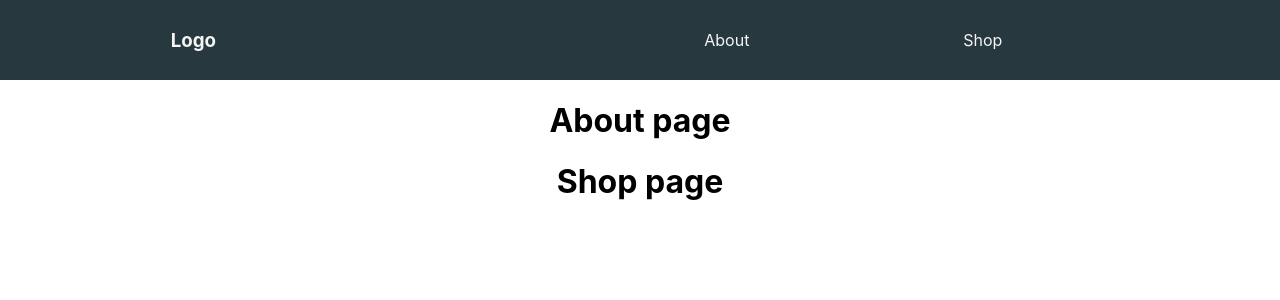
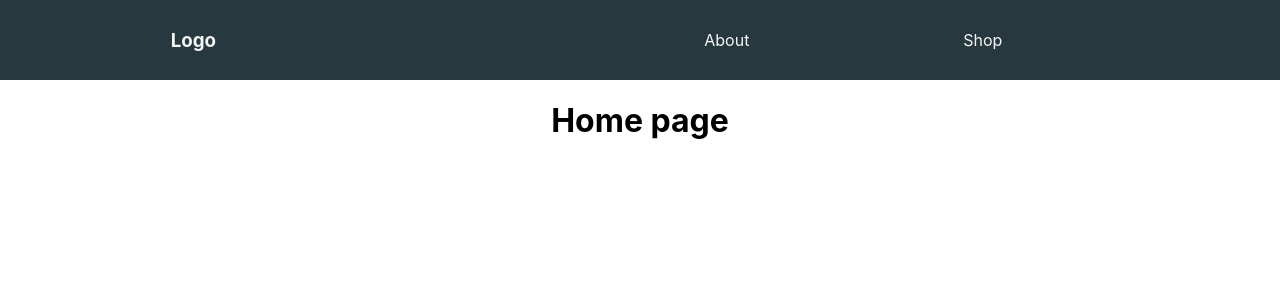
Before and after one commit to DiamondDigger/react-router-tutorial, a React (Create React App) app: page / in a window 1280 px wide. Shown: the top 300 px of the page. Built offline with nearby package versions, Linux system fonts and the light colour scheme.

Commit message:
introduced BrowserRouter, Route and Switch

```diff
--- a/src/components/App.js
+++ b/src/components/App.js
@@ -3,15 +3,27 @@
 import Nav from './Nav';
 import About from './About';
 import Shop from './Shop';
+import { BrowserRouter as Router, Switch, Route } from 'react-router-dom';
 
 function App() {
   return (
-    <div className="App">
-      <Nav/>
-      <About/>
-      <Shop/>
-    </div>
+    <Router>
+      <div className="App">
+        <Nav/>
+        <Switch>
+          <Route path='/' exact component={Home} />
+          <Route path='/about' component={About} />
+          <Route path='/shop' component={Shop} />
+        </Switch>
+      </div>
+    </Router>
   );
 }
 
+const Home = () => (
+  <div>
+    <h1>Home page</h1>
+  </div>
+)
+
 export default App;
```
